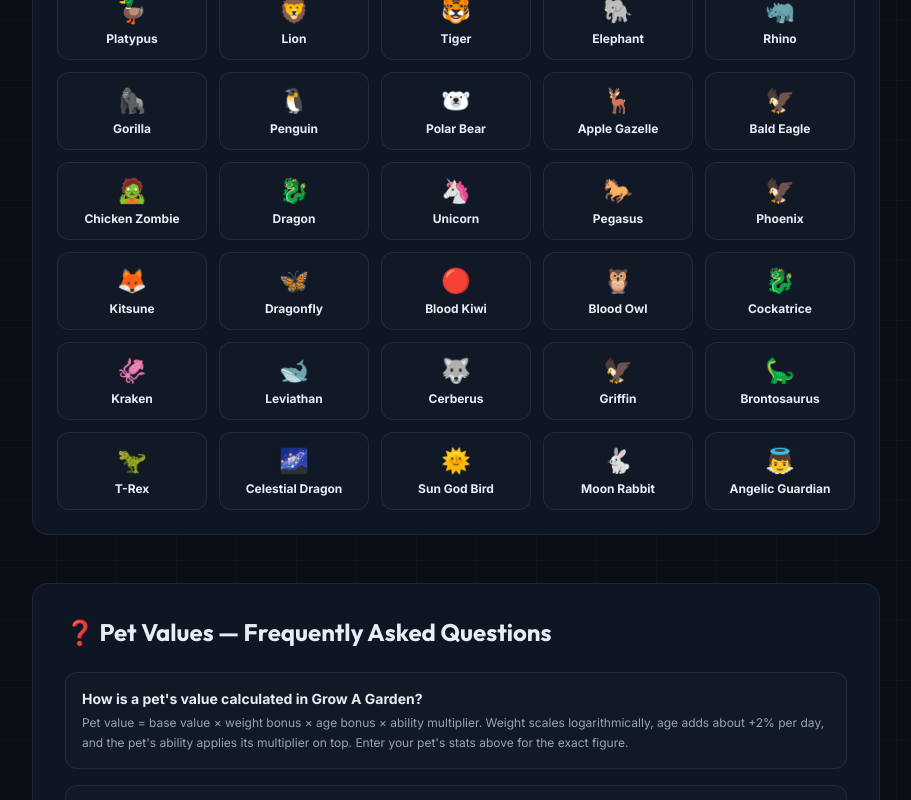
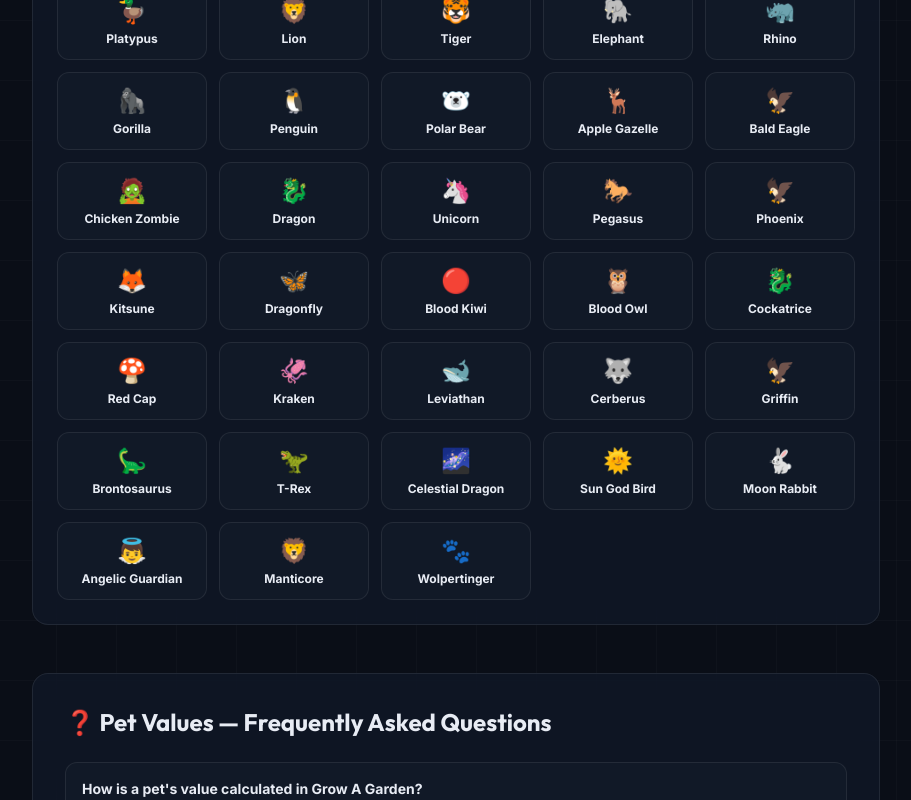
Before and after one commit to liveetcstream-beep/grow-a-garden-calculator, a Next.js app: page /pet-calculator in a window 1280 px wide. Shown: the part 2260-3060 px from the top of the page, without its empty margins (184-1095 px from the left). Built offline with nearby package versions, Linux system fonts and the light colour scheme.

Commit message:
Fairy Update: add Wolpertinger, Red Cap, Manticore to PETS array

```diff
--- a/src/data/pets.ts
+++ b/src/data/pets.ts
@@ -66,6 +66,7 @@
   { id: "blood-kiwi", name: "Blood Kiwi", baseValue: 14000, rarity: "Legendary", ability: "Vampiric Drain", abilityMultiplier: 22.0, emoji: "🔴", category: "Event" },
   { id: "blood-owl", name: "Blood Owl", baseValue: 14500, rarity: "Legendary", ability: "Night Terror", abilityMultiplier: 23.0, emoji: "🦉", category: "Event" },
   { id: "cockatrice", name: "Cockatrice", baseValue: 16000, rarity: "Legendary", ability: "Petrify", abilityMultiplier: 25.0, emoji: "🐉", category: "Mythical" },
+  { id: "red-cap", name: "Red Cap", baseValue: 16500, rarity: "Legendary", ability: "Hatch Trade", abilityMultiplier: 24.0, emoji: "🍄", category: "Event" },
 
   // Mythic
   { id: "kraken", name: "Kraken", baseValue: 50000, rarity: "Mythic", ability: "Ocean's Fury", abilityMultiplier: 50.0, emoji: "🦑", category: "Ocean" },
@@ -80,4 +81,8 @@
   { id: "sun-god-bird", name: "Sun God Bird", baseValue: 250000, rarity: "Divine", ability: "Solar Flare", abilityMultiplier: 200.0, emoji: "🌞", category: "Divine" },
   { id: "moon-rabbit", name: "Moon Rabbit", baseValue: 220000, rarity: "Divine", ability: "Lunar Eclipse", abilityMultiplier: 180.0, emoji: "🐇", category: "Divine" },
   { id: "angelic-guardian", name: "Angelic Guardian", baseValue: 300000, rarity: "Divine", ability: "Heavenly Shield", abilityMultiplier: 250.0, emoji: "👼", category: "Divine" },
+  { id: "manticore", name: "Manticore", baseValue: 220000, rarity: "Divine", ability: "Beast of Omen", abilityMultiplier: 175.0, emoji: "🦁", category: "Event" },
+
+  // Event (Fairy Update, Oct 2026 — Wolpertinger rarity unconfirmed, placeholder)
+  { id: "wolpertinger", name: "Wolpertinger", baseValue: 13000, rarity: "Event", ability: "Growth Surge", abilityMultiplier: 20.0, emoji: "🐾", category: "Event" },
 ];
```
